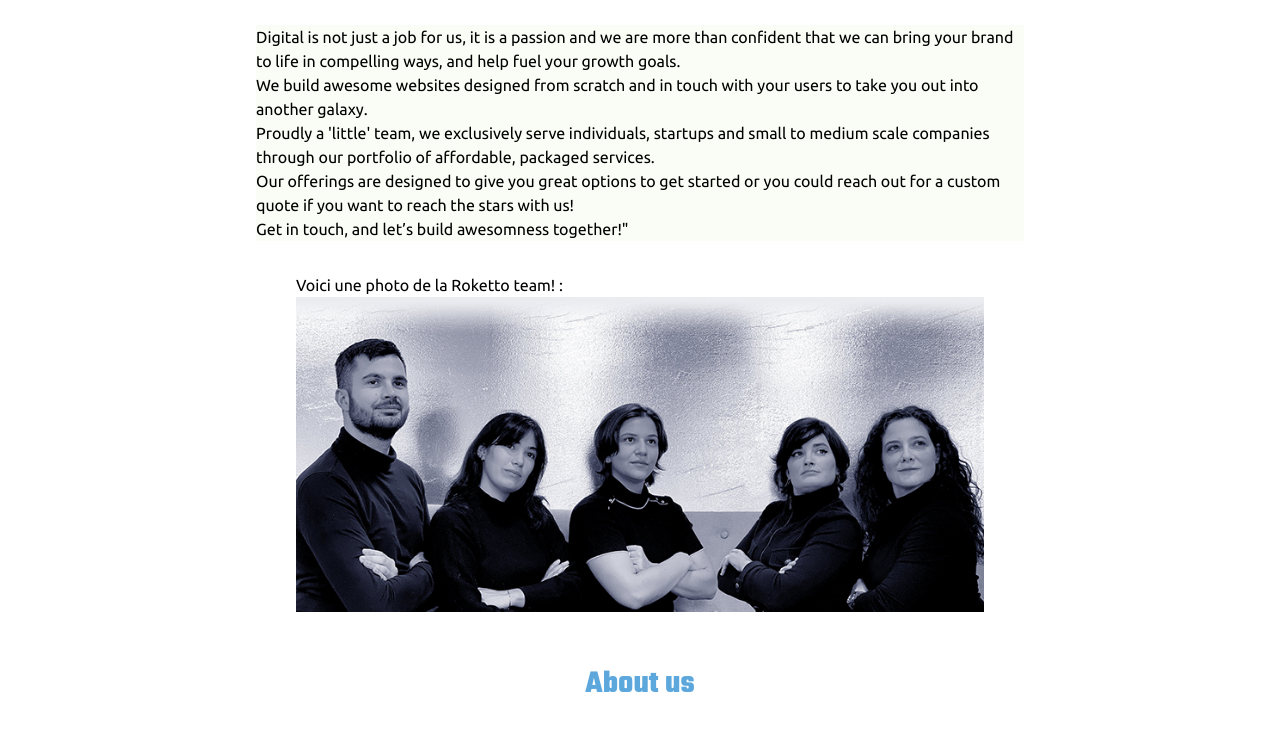
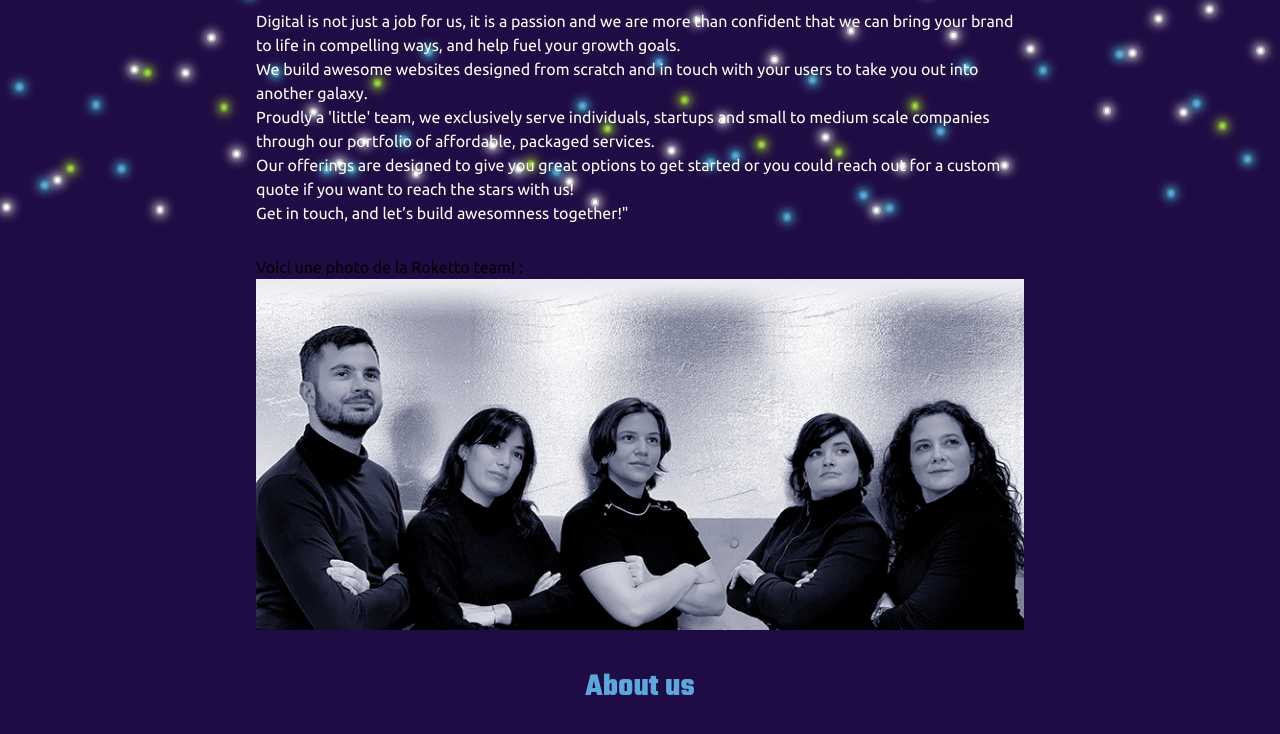
Before and after one commit to WildCodeSchool/2022-09-JS-Paris-P1-Roketo, a website: page hello.html in a window 1280 px wide. Shown: the part 289-1023 px from the top of the page. Drawn offline with Linux system fonts and the light colour scheme.

Commit message:
amelioration description

```diff
--- a/hello.html
+++ b/hello.html
@@ -57,9 +57,12 @@
 
     </main>
 
-    <footer></footer>
+    <!--generated content in JS-->
+    <div class="animatedBG">
+        <div id="bubbles"></div>
+    </div>
 
-<script src="/script.js"></script>
+    <script src="/script.js"></script>
 
 </body>
 
--- a/styles.css
+++ b/styles.css
@@ -25,7 +25,7 @@ html {
 body {
   margin: 0;
   font-family: var(--text-font);
-  /*background-color: var(--dark-color);*/
+  background-color: var(--dark-color);
   line-height: 1.5;
   font-size: 1rem;
   font-weight: 400;
@@ -237,6 +237,7 @@ li {
     overflow:hidden;
     background-color: var(--dark-color);
     z-index: -1;
+    top: 0;
 }
 
 #bubbles{
@@ -344,8 +345,14 @@ li {
 /* VICTOR page Hello */
 
 .description {
-background-color: var(--light-color);
+  color: var(--light-color);
+  margin: 0;
 }
+
+.pic {
+  margin: 30px 0 0;
+}
+
 .pic img {
   max-width: 100%;
 }
```
